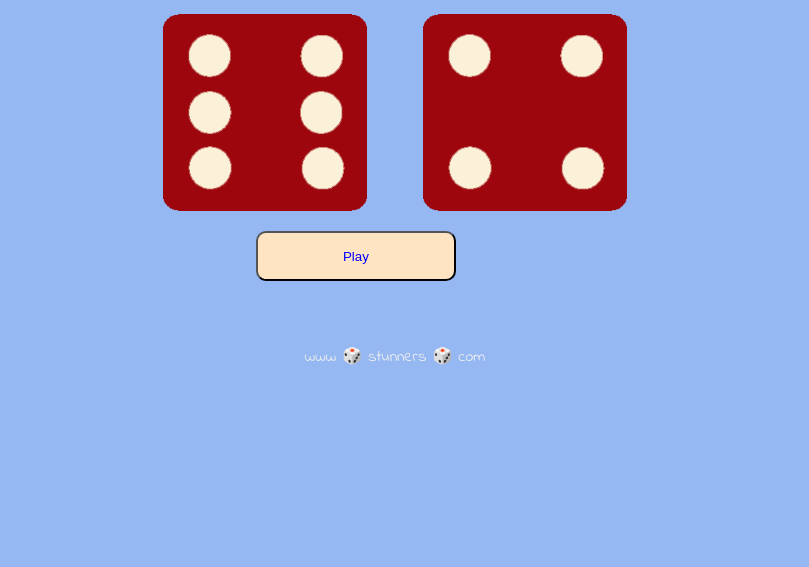
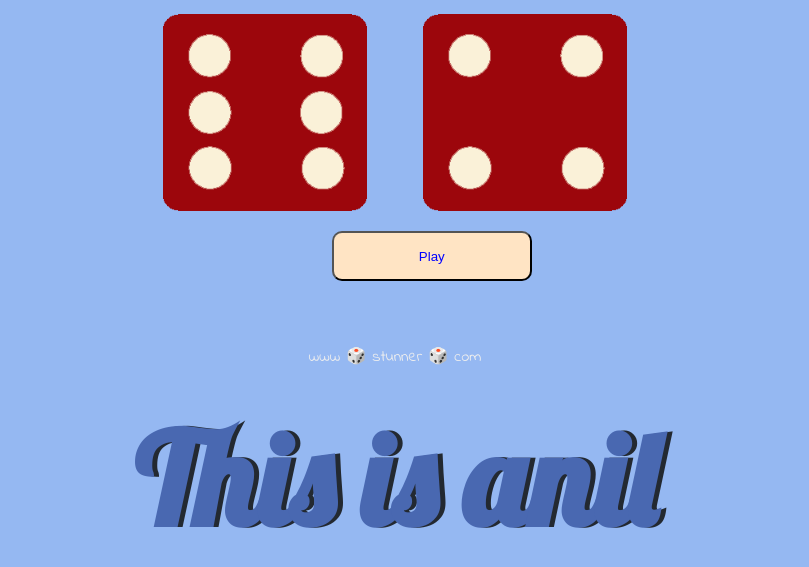
Before and after one commit to akrisht2805/Dice-Game, a plain HTML site: page index.html in a window 1280 px wide. Shown: the part 321-888 px from the top of the page, without its empty margins (245-1054 px from the left). Before the commit the page ends 800 px from the top, so only its background shows below. Drawn offline with Linux system fonts and the light colour scheme.

Commit message:
add h1 tag

```diff
--- a/index.html
+++ b/index.html
@@ -24,12 +24,15 @@
 
     </div>
 
-    <button id="refresh_button" style="margin-left: 39%; color: blue; width: 200px; height: 50px;background: bisque; border-radius: 10px; margin-top: 1%; cursor: pointer;" >Play</button>
+    <button id="refresh_button" style="margin-left: 45%; color: blue; width: 200px; height: 50px;background: bisque; border-radius: 10px; margin-top: 1%; cursor: pointer;" >Play</button>
 
     <script src="index.js"></script>
   </body>
 
   <footer>
-    www 🎲 stunners 🎲 com
+    www 🎲 stunner 🎲 com
+    <h1>This is anil</h1>
   </footer>
+
+
 </html>
```
